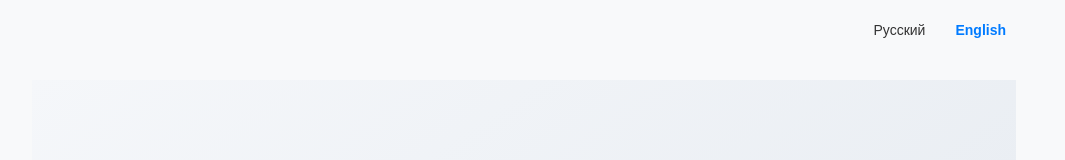
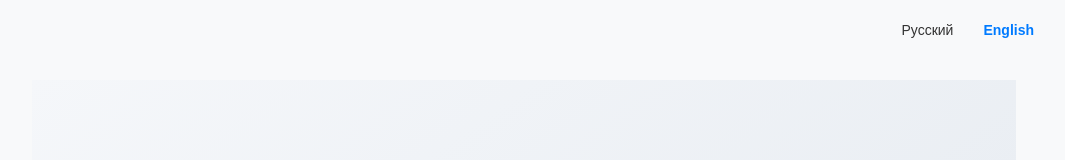
Before and after one commit to kuanysh-bk/kuks-booking, a React (Vite) app: page / in a window 1280 px wide. Shown: the top 160 px of the page, without its empty margins (116-1181 px from the left). Built offline with nearby package versions, Linux system fonts and the light colour scheme.

Commit message:
fix width

```diff
--- a/src/App.css
+++ b/src/App.css
@@ -1,5 +1,5 @@
 .container {
-  max-width: 1024px;
+  max-width: 1080px;
   margin: 0 auto;
   padding: 0 20px;
   box-sizing: border-box;
--- a/src/components/Header.css
+++ b/src/components/Header.css
@@ -1,6 +1,6 @@
 .header {
   width: 100%;
-  max-width: 1024px;
+  max-width: 1080px;
   margin: 0 auto;
   height: 60px;
   display: flex;
```
